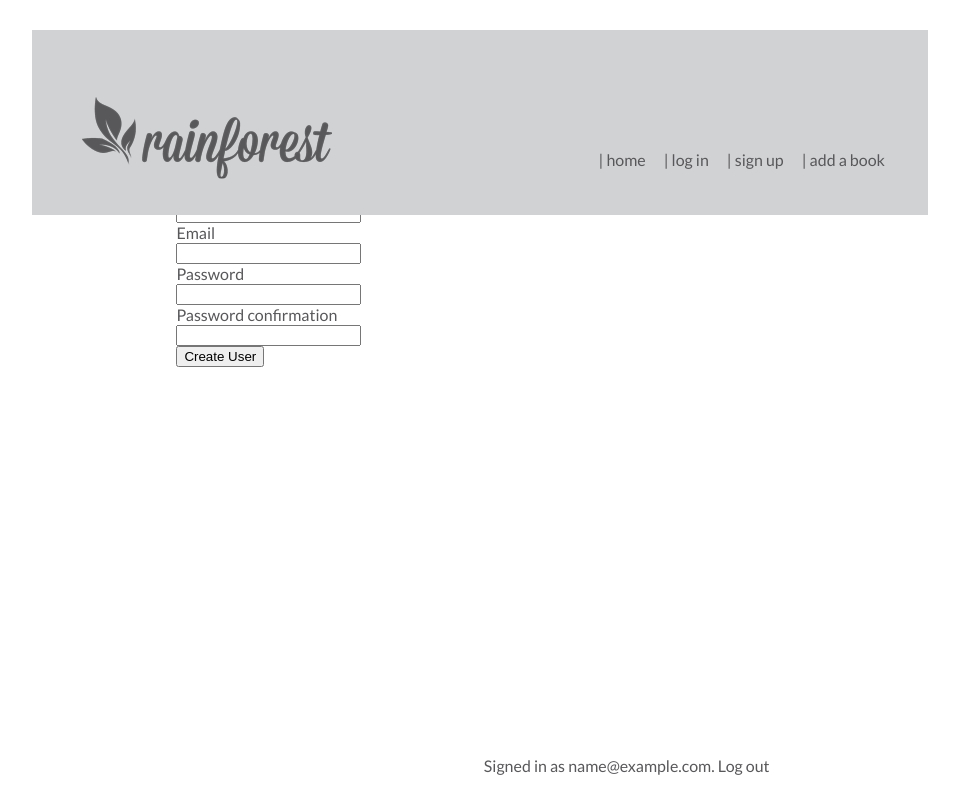
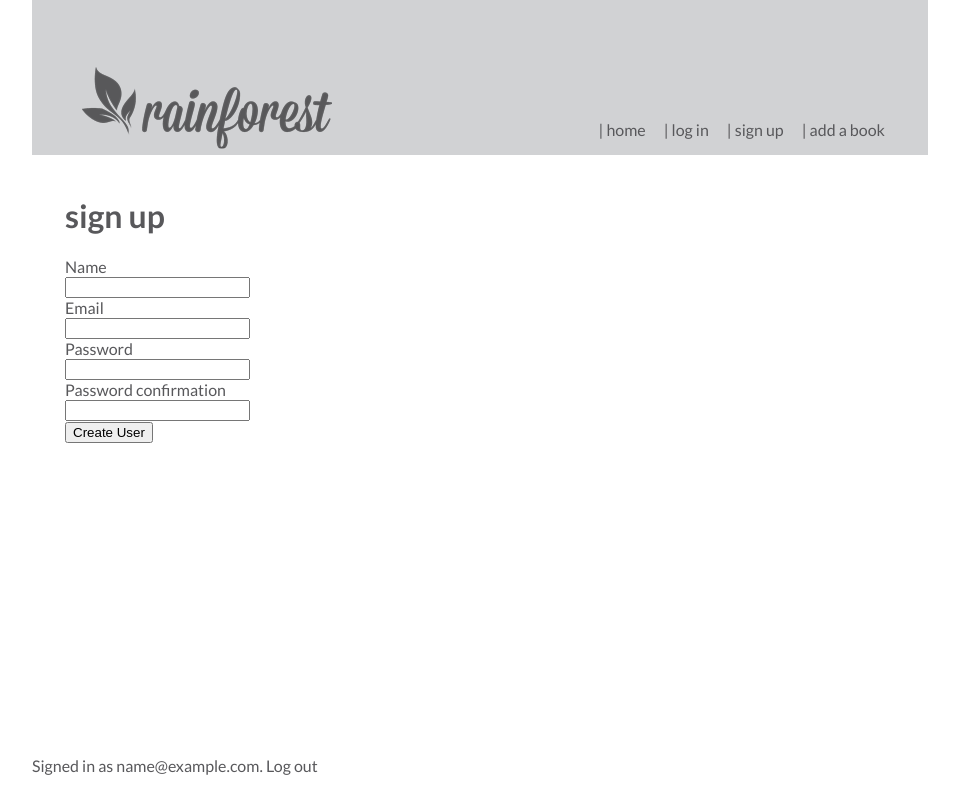
Before and after one commit to bmackin/javascript_rainforest, a Rails app: page /users/new in a window 1280 px wide; the page is wider, and only the part inside the window is pictured. Shown: that part, without its empty margins (160-1119 px from the left). Run offline with Rails 7, Linux system fonts and the light colour scheme; the visitor is signed in with stand-in values (Sample User, id 1); style sheets or scripts are compiled from the project's sources; parts of the project's set-up code (start-up, migrations or seed data) failed here and were passed over; some libraries are stand-ins or nearby versions.

Commit message:
completed

```diff
--- a/app/assets/stylesheets/application.css
+++ b/app/assets/stylesheets/application.css
@@ -30,10 +30,11 @@
           padding: 10px;
 }
 
-#body {
+/*#body {
+          position: fixed;
           padding: 10px;
           padding-bottom: 60px;
-}
+}*/
 
 #logo {
           float: left;
@@ -59,12 +60,12 @@
 }
 
 header {
-          z-index: 3;
+          z-index: 1;
 
           position: fixed;
-          width: 100%;
+          margin-top: -25px;
           width: 70%; left: 15%;
-          height: 185px;
+          height: 155px;
           background-color: #D1D2D4;
 }
 
@@ -107,14 +108,25 @@
   				color: #58585B
 }
 
-/*#body {
-          padding:10px;
-          padding-bottom:60px;
-          width: 70%; left: 15%;
+.actions{
+          font-family: 'Lato', sans-serif;
+          font-size: 1em;
+          color: #58585B
+}
+/*
+.float {
+           max-height:5px;
+           position:static;
 }*/
 
 
-#footertext  {
+
+#footer {
+          position: fixed;
+          padding-top: 25px;
+          bottom: 0;
+          width: 70%; left: 15%;
+          height: 60px;
           font-family: 'Lato', sans-serif;
           font-size: 1em;
           color: #58585B;
@@ -122,12 +134,3 @@
           margin-right: 24px;
 
 }
-
-#footer {
-          position: absolute;
-          bottom: 0;
-/*          width: 100%;*/
-          width: 70%; left: 15%;
-          height: 60px;
-
-}
--- a/app/assets/stylesheets/products.css.scss
+++ b/app/assets/stylesheets/products.css.scss
@@ -13,12 +13,25 @@
 
 
 .float {
-			  float: left;
-			  height: 200px;
-			  padding: 75px;
-			  padding-top: 230px;
+
+				display: inline-block;
+				padding: 25px;
 }
 
 .float p {
 		   text-align: center;
+		   marging-top: -5px;
+
 		   }
+
+
+#body {
+                    width: 70%; left: 15%;
+          text-align: centre;
+          position: static;
+          width: 100%;
+          margin-left: 200px;
+          height: 100px;
+          padding: 25px;
+
+}
--- a/app/assets/stylesheets/sessions.css.scss
+++ b/app/assets/stylesheets/sessions.css.scss
@@ -8,3 +8,15 @@
 				font-size: 1em;
 				color: #58585B
 }
+
+
+
+#body {
+
+          position: static;
+          width: 100%;
+          margin-left: 200px;
+          height: 100px;
+          padding: 25px;
+
+}
--- a/app/assets/stylesheets/users.css.scss
+++ b/app/assets/stylesheets/users.css.scss
@@ -9,18 +9,16 @@
 				color: #58585B
 }
 
-#container {
-           min-height:100%;
-           width: 70%; left: 15%;
-           position: relative;
-}
-
-#body {
-						position: relative;
-
-}
 
 h1, h2, h3, h4 {
   				font-family: 'Lato', sans-serif;
   				color: #58585B
 }
+
+#body {
+          position: static;
+          width: 100%;
+          margin-left: 200px;
+          height: 100px;
+
+}
--- a/app/views/layouts/application.html.erb
+++ b/app/views/layouts/application.html.erb
@@ -22,11 +22,6 @@
 
 </head>
 
-<div id="container">
-
-<div id="header">
-
-</div>
 
 <div id="body">
 
--- a/app/views/products/edit.html.erb
+++ b/app/views/products/edit.html.erb
@@ -1,5 +1,7 @@
+<div id="body">
 <h1>edit product</h1>
 
 <p><%= render 'form' %></p>
 
 <p><%= link_to 'back', products_path %></p>
+</div>
--- a/app/views/products/new.html.erb
+++ b/app/views/products/new.html.erb
@@ -1,5 +1,9 @@
+<div id="body">
 <h1>add a book</h1>
 
 
 
 <%= render 'form' %>
+
+
+</div>
--- a/app/views/products/show.html.erb
+++ b/app/views/products/show.html.erb
@@ -1,3 +1,4 @@
+<div id="body">
 <h1>item detail</h1>
 
 <p><%= link_to 'back', products_path %></p>
@@ -51,3 +52,5 @@
     <% else %>
       <p>Please <%= link_to "Log In", new_session_path %> to add a review.</p>
     <% end %>
+  </div>
+</div>
--- a/app/views/sessions/new.html.erb
+++ b/app/views/sessions/new.html.erb
@@ -1,3 +1,4 @@
+<div id="body">
 <h1>log in</h1>
 
 <%= form_tag sessions_path do %>
@@ -11,3 +12,4 @@
   </div>
   <div class="actions"><%= submit_tag "Log in" %></div>
 <% end %>
+</div>
--- a/app/views/users/new.html.erb
+++ b/app/views/users/new.html.erb
@@ -1,4 +1,4 @@
-<div id="container">
+
 
 <div id="body">
 <h1>sign up</h1>
```
Also changed, not shown: app/views/products/index.html.erb (+7 -8 lines).
